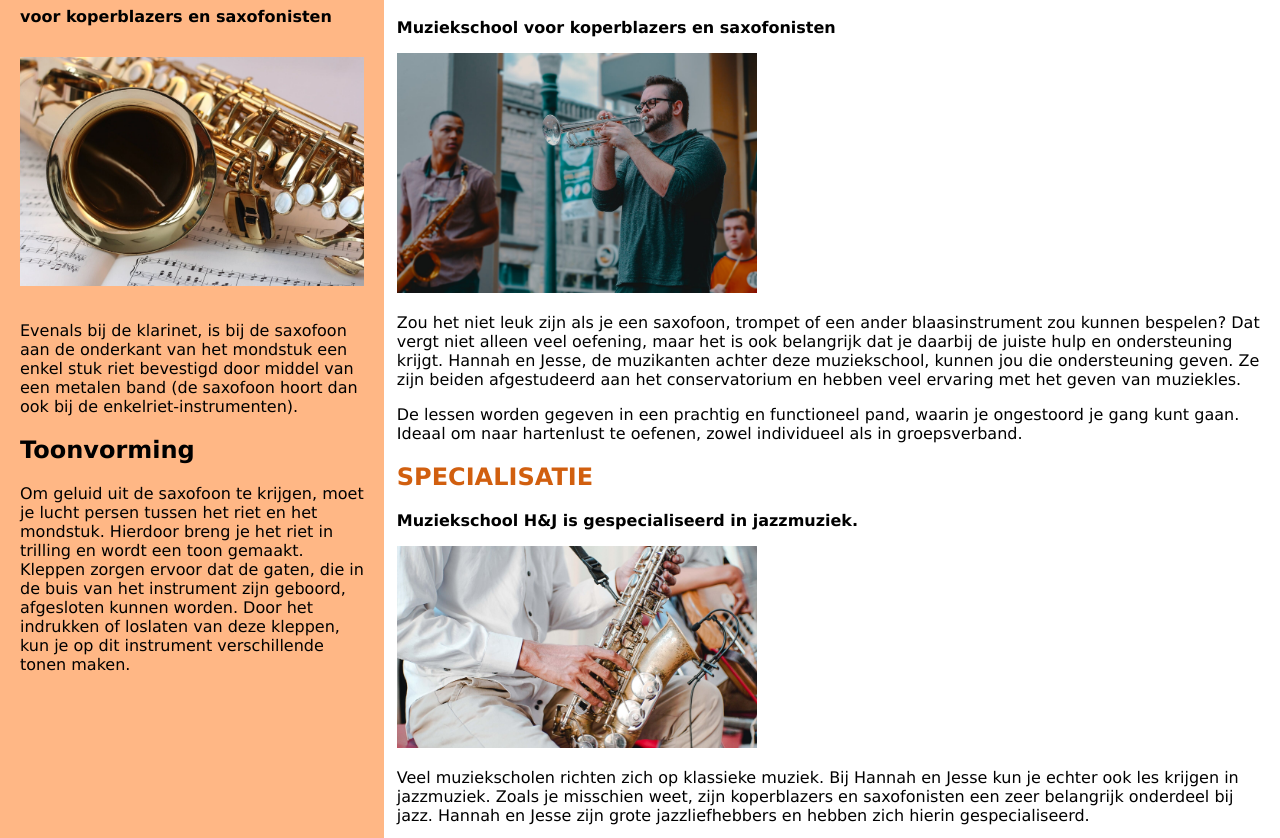
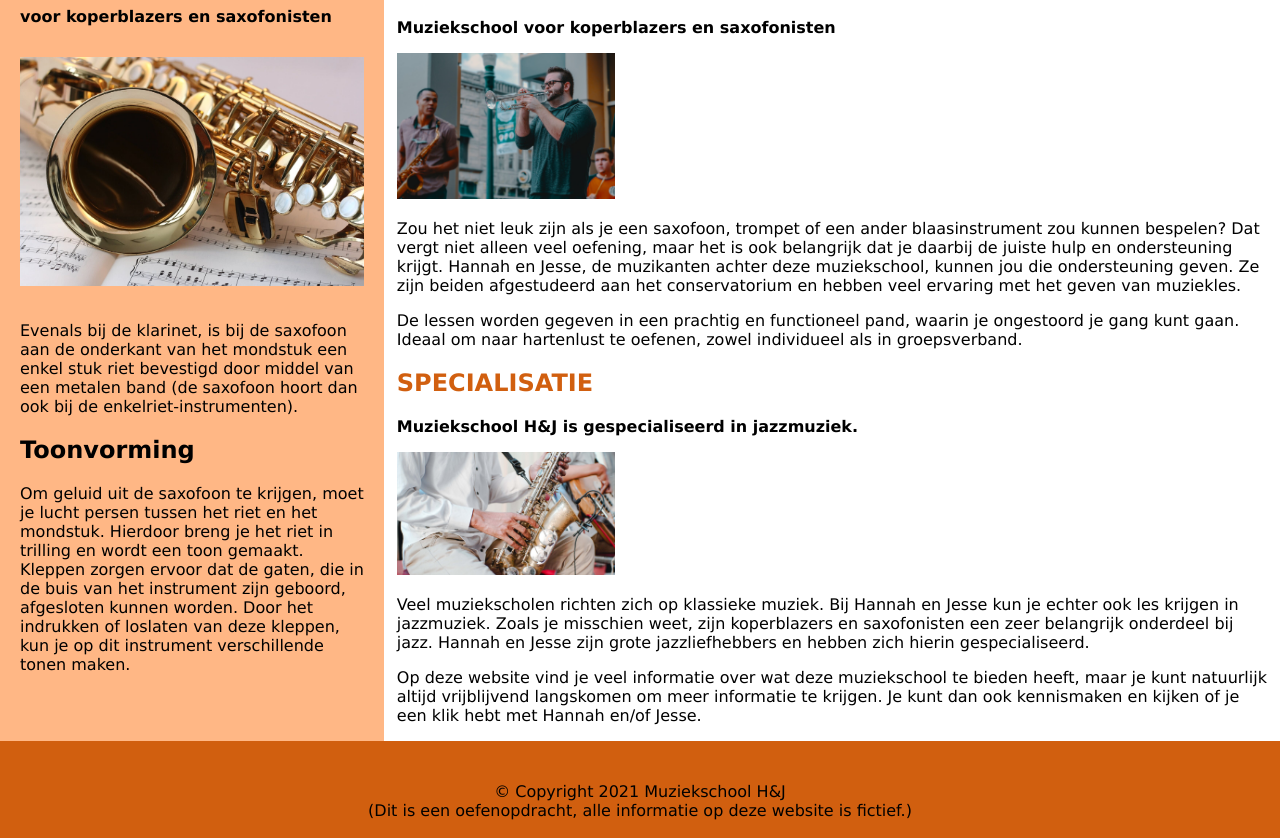
Before and after one commit to RichardVanAlphen/examen4, a plain HTML site: page index.html in a window 1280 px wide. Shown: the part 435-1273 px from the top of the page. Drawn offline with Linux system fonts and the light colour scheme.

Commit message:
Update main.css

```diff
--- a/css/main.css
+++ b/css/main.css
@@ -95,10 +95,10 @@ h1 {
     padding-bottom: 15px;
 }
 #imgTrompetSpeler {
-    width: 360px;
+    width: 25%;
 }
 #imgSaxofoon {
-    width: 360px;
+    width: 25%;
 }
 /*over ons*/
 .overOnsArticle {
```
